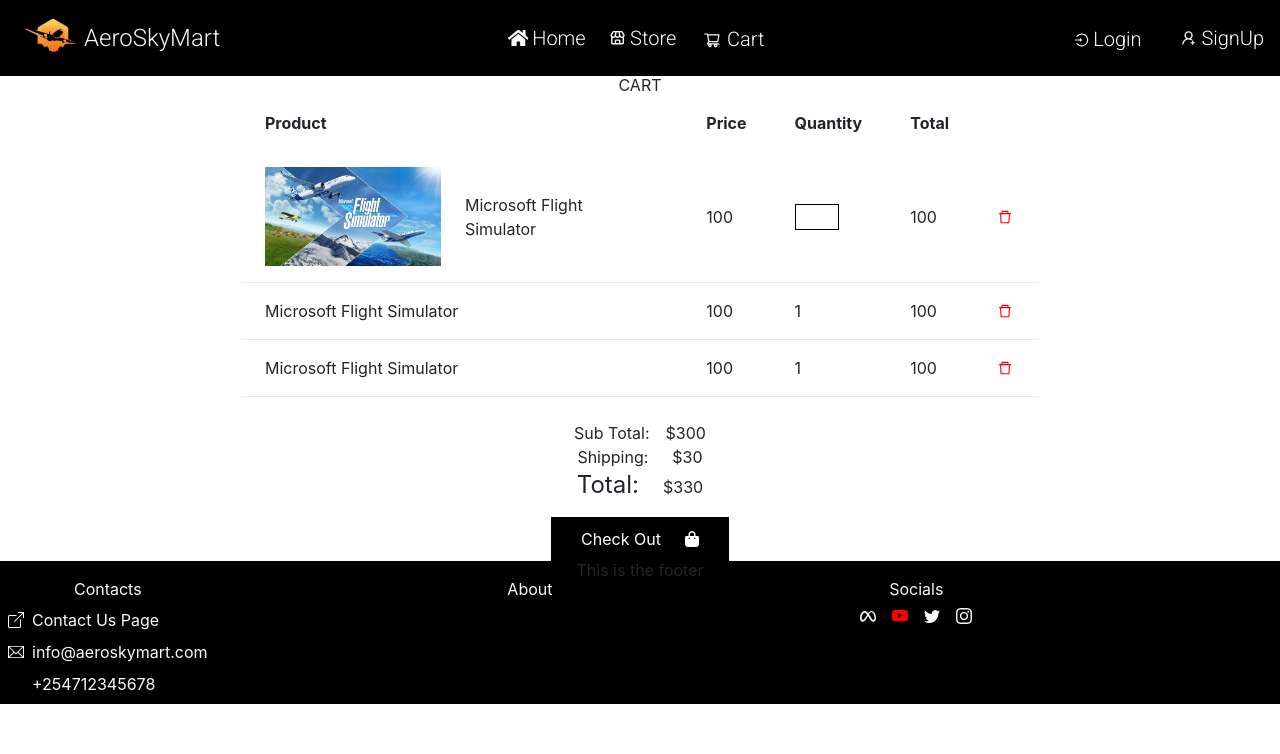
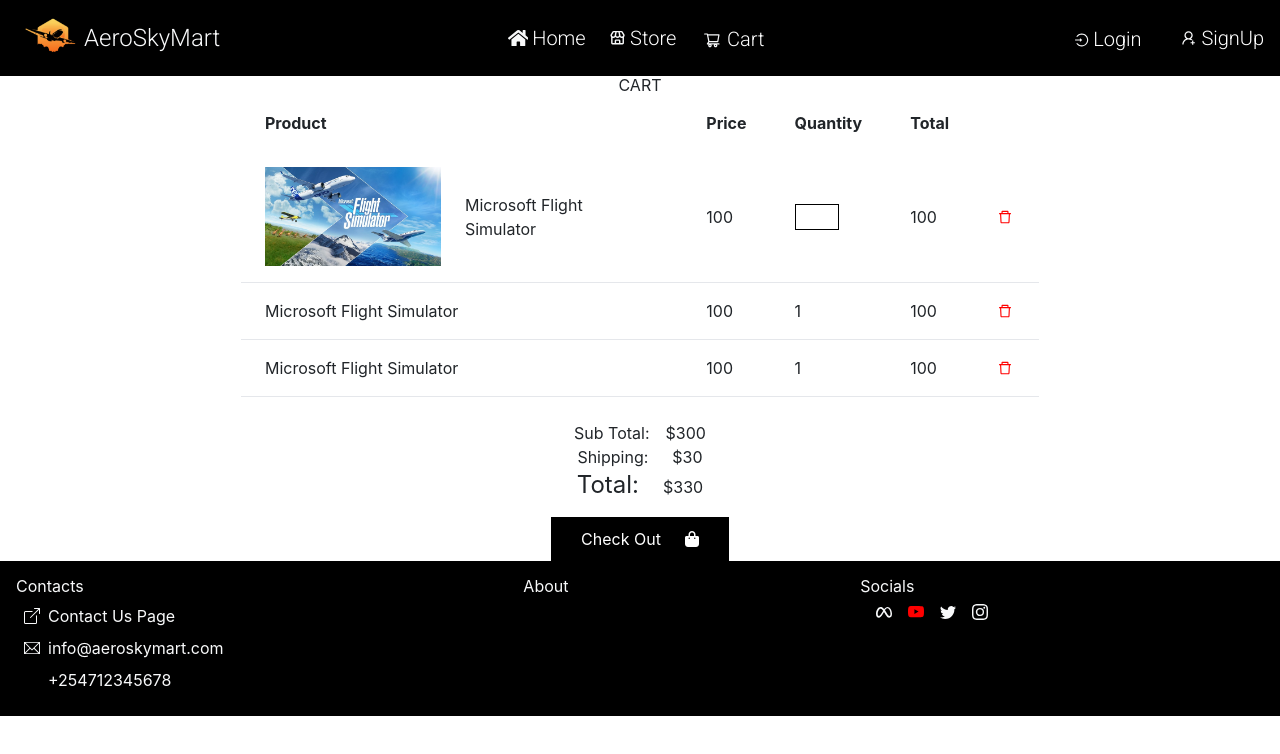
Before and after one commit to Osorabrian/AeroSkyMart, a React (Create React App) app: page /cart in a window 1280 px wide. Shown: the top 754 px of the page. Built offline with nearby package versions, Linux system fonts and the light colour scheme; some icons are missing.

Commit message:
format footer

```diff
--- a/src/Components/Footer/Footer.js
+++ b/src/Components/Footer/Footer.js
@@ -19,11 +19,10 @@ export default function Footer(){
 
     return(
         <div id="footer-div">
-            <div>
-                <h1>This is the footer</h1>
-                <div className="flex flex-wrap justify-between text-light">
 
-                    <div className="flex-wrap">
+                <div className="flex flex-wrap justify-between text-light text-left">
+
+                    <div className="flex-wrap m-3">
                         <h1>Contacts</h1>
 
                         <div className="flex m-2">
@@ -44,11 +43,11 @@ export default function Footer(){
 
                     </div>
 
-                    <div>
+                    <div className="m-3">
                         <h1>About</h1>
                     </div>
 
-                    <div>
+                    <div className="m-3">
                         <h1>Socials</h1>
 
                         <div className="flex flex-wrap m-2">
@@ -67,7 +66,7 @@ export default function Footer(){
                         <h1></h1>
                     </div>
                 </div>
-            </div>
+
         </div>
 )
 }
```
